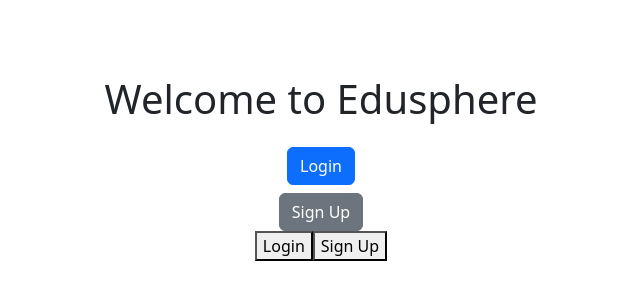
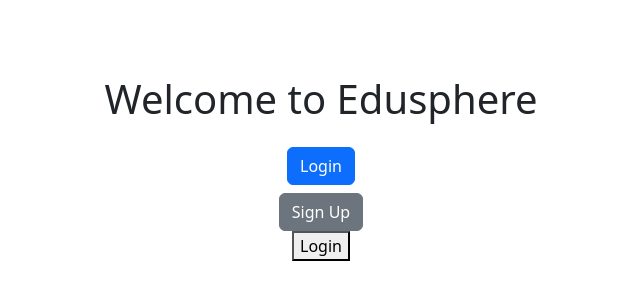
Before and after one commit to Johnronnie254/school_admin_frontend, a React (Create React App) app: page / in a window 1280 px wide. Shown: the part 232-532 px from the top of the page, without its empty margins (319-959 px from the left). Built offline with nearby package versions, Linux system fonts and the light colour scheme; no server answers.

Commit message:
Update LoginModal.js

```diff
--- a/src/components/LoginModal.js
+++ b/src/components/LoginModal.js
@@ -36,12 +36,10 @@ const Login = () => {
 
     return (
         <div>
-            {/* Buttons for Login & Sign Up */}
-            <button onClick={() => setShowForm(true)}>Login</button>
-            <button onClick={() => navigate("/signup")}>Sign Up</button>
-
-            {/* Show login form only when "Login" is clicked */}
-            {showForm && (
+            {/* Single Login button that toggles form */}
+            {!showForm ? (
+                <button onClick={() => setShowForm(true)}>Login</button>
+            ) : (
                 <div>
                     <h2>Login</h2>
                     {error && <p style={{ color: "red" }}>{error}</p>}
```
